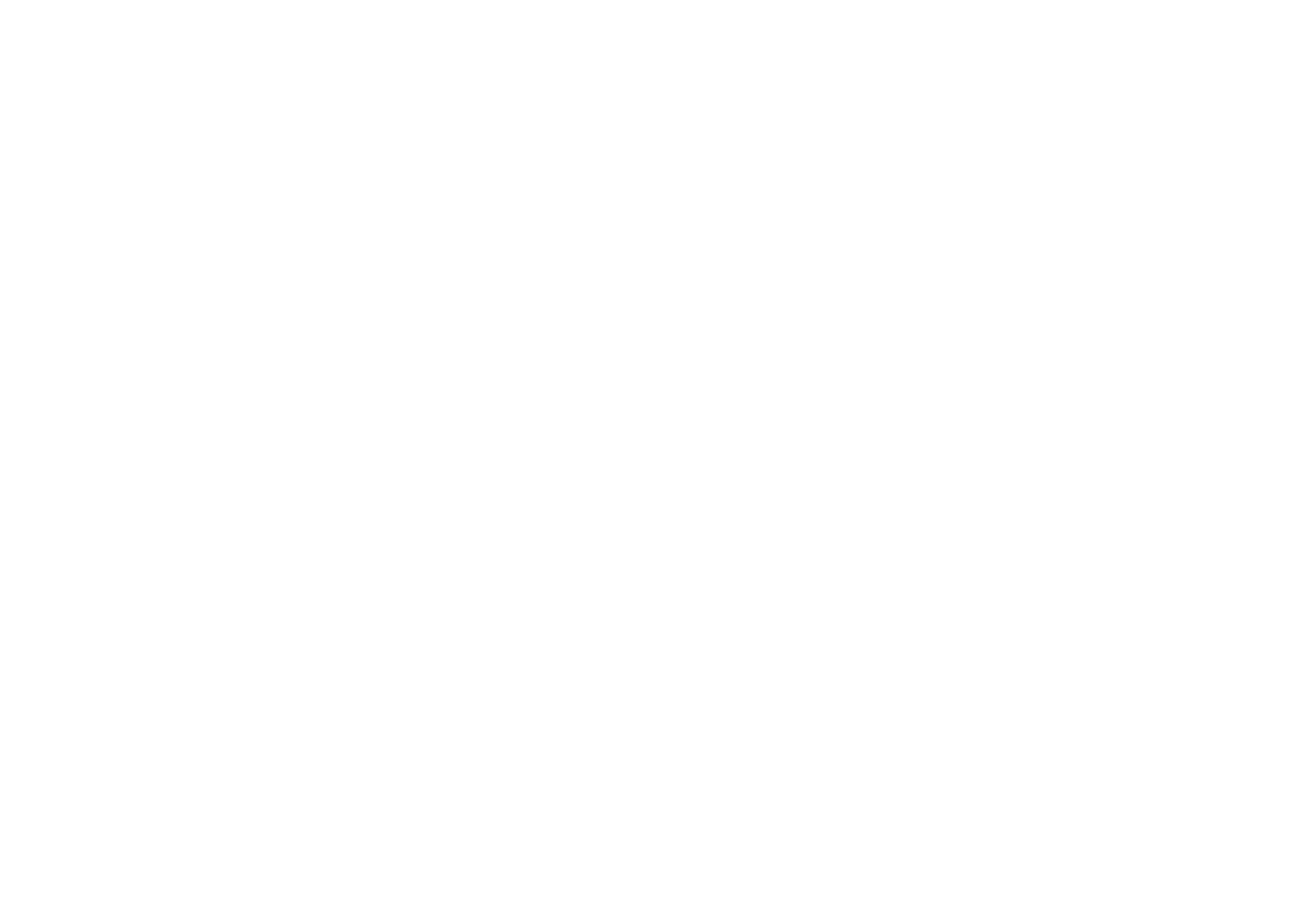
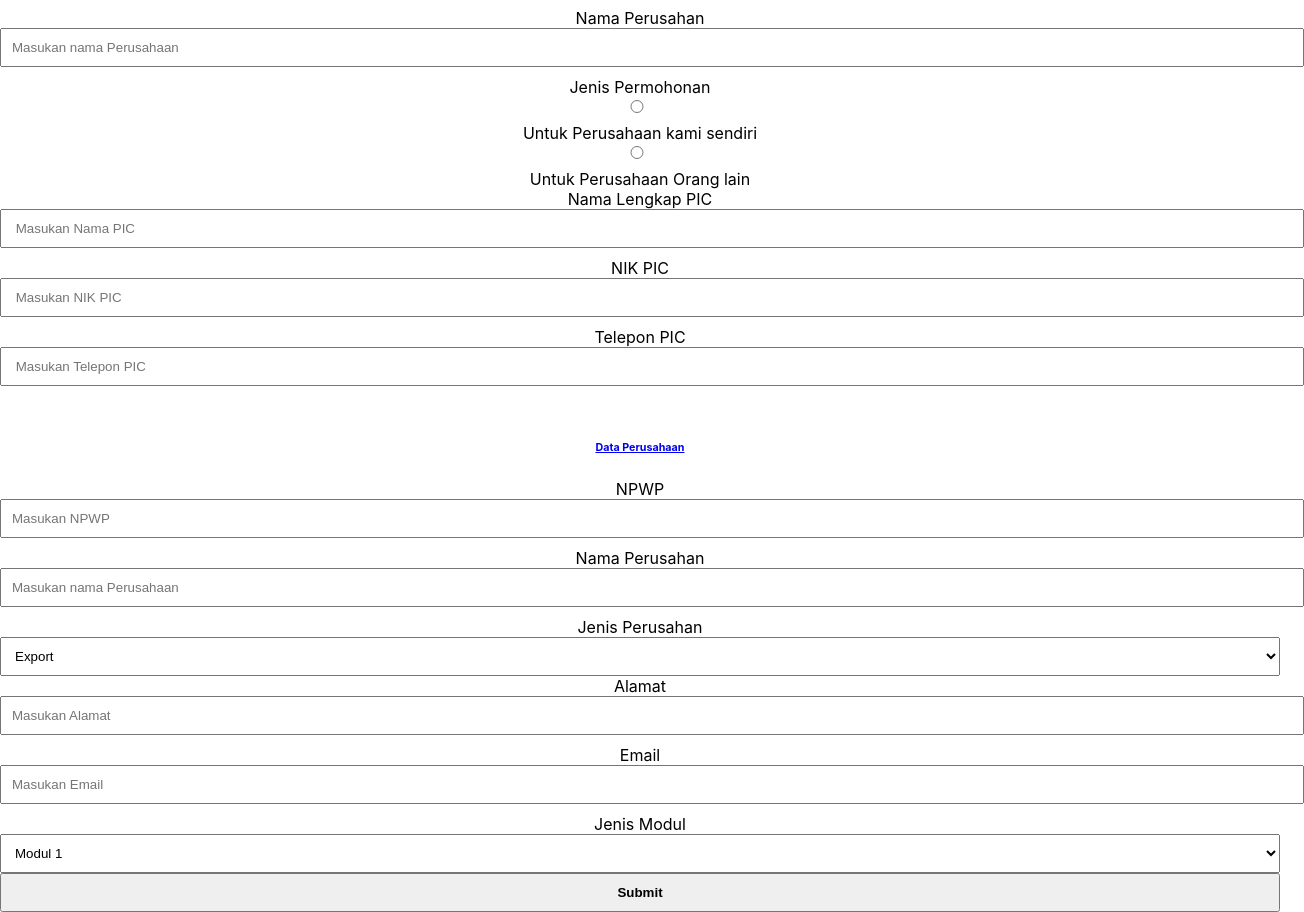
Before and after one commit to nurholismajid/frontendtomang, a React (Create React App) app: page /pengajuan in a window 1280 px wide. Shown: the part 491-1403 px from the top of the page, 1304 px wide, since content can reach past the window. Before the commit the page ends 800 px from the top, so only its background shows below. Built offline with nearby package versions, Linux system fonts and the light colour scheme; no server answers; the HTML template or start-up script is replaced by a standard one.

Commit message:
Update form

```diff
--- a/src/component/Page/Data layanan/datalayanan.jsx
+++ b/src/component/Page/Data layanan/datalayanan.jsx
@@ -25,6 +25,10 @@
         })
     }
 
+    handelform(data){
+      localStorage.setItem('titleform', data);
+    }
+
     handelPersyaratan(data){
         this.setState({ persyaratans:data });
     }
@@ -43,7 +47,7 @@
                         namalayanan : layanan.NamaLayanan,
                         janjilayanan : layanan.JanjiLayanan,
                         persyaratan : <button onClick={()=>this.handelPersyaratan(layanan.Persyaratan)} type="button" class="btn btn-primary" data-toggle="modal" data-target="#popuppersyaratan">Persyaratan</button>,
-                        permohonan : <Link to="/pengajuan" className="btn btn-success">Pengjuan</Link>,
+                        permohonan : <Link onClick={()=>this.handelform(layanan.NamaLayanan)} to="/pengajuan" className="btn btn-success">Pengjuan</Link>,
                      } )
                     })
 
--- a/src/component/Page/Home/Home.jsx
+++ b/src/component/Page/Home/Home.jsx
@@ -10,7 +10,7 @@
 
          const loopbanner = banners.map(banner=>{
             return(
-            <div key={banner.id} className="col col-md-4">
+            <div key={banner.id} className="col col-md-4 col-sm-6">
                         <div className="card-img">
                             <a href={banner.Link}>
                                 <img src={baseurl+banner.Image.url} width="100%" alt="" />
--- a/src/component/Page/Pengajuan/pengajuan.jsx
+++ b/src/component/Page/Pengajuan/pengajuan.jsx
@@ -4,7 +4,99 @@
     render() {
         return (
             <div>
-                <h1>Pengajuan</h1>
+                <h1>Formulir pengajuan {localStorage.getItem('titleform')}</h1>
+                <br></br>
+                <div className="row">
+                <div className="card shadow mb-12 search">
+                                <a href="#collapseCardExample1" className="d-block card-header py-3" data-toggle="collapse" role="button" aria-expanded="true" aria-controls="collapseCardExample" style={{background:"rgb(52 91 204)"}}>
+                                    <h6 className="m-0 font-weight-bold text-white">Data Pemohon</h6>
+                                </a>
+                                <div className="collapse show" id="collapseCardExample1">
+                                    <div className="card-body">
+                                        <div className="row">
+                                            <div className="col col-6">
+                                                <label htmlFor="npwpperusahaan" style={{textAlign:"Left",width:"100%"}}>NPWP Perusahaan Atau Pribadi</label>
+                                                <input type="text" style={{textAlign:"Left",width:"100%"}} id="npwpperusahaan" placeholder="Masukan NPWP Perusahaan" />
+                                                <label htmlFor="namaerusahaan" style={{textAlign:"Left",width:"100%"}}>Nama Perusahan</label>
+                                                <input type="text" style={{textAlign:"Left",width:"100%"}} id="namaperusahaan" placeholder="Masukan nama Perusahaan" />
+                                                <label htmlFor="jenispermohonan" style={{textAlign:"Left",width:"100%"}}>Jenis Permohonan</label>
+                                                <div className="row">
+                                                    <div className="col col-1">
+                                                    <input type="radio" style={{textAlign:"Left",width:"100%",float:"right"}} id="jenispermohonan1" name="jenispermohonan" value="Perusahaan Pribadi" />
+
+                                                    </div>
+                                                    <div className="col col-11">
+                                                    <label htmlFor="jenispermohonan1" style={{textAlign:"Left",width:"100%"}}>
+
+Untuk Perusahaan kami sendiri
+</label>
+                                                    </div>
+                                                </div>
+                                                <div className="row">
+                                                    <div className="col col-1">
+                                                    <input type="radio" style={{textAlign:"Left",width:"100%",float:"right"}} id="jenispermohonan2" name="jenispermohonan" value="Mitra Perusahan" />
+
+                                                    </div>
+                                                    <div className="col col-11">
+                                                    <label htmlFor="jenispermohonan2" style={{textAlign:"Left",width:"100%"}}>
+
+Untuk Perusahaan Orang lain
+</label>
+                                                    </div>
+                                                </div>
+
+                                            </div>
+                                            <div className="col col-6">
+                                            <label htmlFor="namaPic" style={{textAlign:"Left",width:"100%"}}>Nama Lengkap PIC</label>
+                                                <input type="text" style={{textAlign:"Left",width:"100%"}} id="namaPic" placeholder=" Masukan Nama PIC" />
+                                            <label htmlFor="NIKPic" style={{textAlign:"Left",width:"100%"}}>NIK PIC</label>
+                                                <input type="text" style={{textAlign:"Left",width:"100%"}} id="NIKPic" placeholder=" Masukan NIK PIC" />
+                                                <label htmlFor="TeleponPic" style={{textAlign:"Left",width:"100%"}}>Telepon PIC</label>
+                                                <input type="text" style={{textAlign:"Left",width:"100%"}} id="TeleponPic" placeholder=" Masukan Telepon PIC" />
+
+                                            </div>
+                                        </div>
+
+                                    </div>
+                                </div>
+                               <br />
+                                <a href="#collapseCardExample" className="d-block card-header py-3" data-toggle="collapse" role="button" aria-expanded="true" aria-controls="collapseCardExample" style={{background:"rgb(52 91 204)"}}>
+                                    <h6 className="m-0 font-weight-bold text-white">Data Perusahaan</h6>
+                                </a>
+                                <div className="collapse show" id="collapseCardExample">
+                                    <div className="card-body">
+                                        <div className="row">
+                                            <div className="col col-6">
+                                                <label htmlFor="npwp" style={{textAlign:"Left",width:"100%"}}>NPWP </label>
+                                                <input type="text" style={{textAlign:"Left",width:"100%"}} id="npwp" placeholder="Masukan NPWP" />
+                                                <label htmlFor="nampaerusahaan2" style={{textAlign:"Left",width:"100%"}}>Nama Perusahan</label>
+                                                <input type="text" style={{textAlign:"Left",width:"100%"}} id="nampaerusahaan2" placeholder="Masukan nama Perusahaan" />
+                                                <label htmlFor="jenisperusahan" style={{textAlign:"Left",width:"100%"}}>Jenis Perusahan</label>
+                                                <select style={{padding:"10px",width:"100%"}} name="" id="jenisperusahan">
+                                                    <option value="Export">Export</option>
+                                                    <option value="Import">Import</option>
+                                                </select>
+                                            </div>
+                                            <div className="col col-6">
+                                            <label htmlFor="Alamat" style={{textAlign:"Left",width:"100%"}}>Alamat </label>
+                                                <input type="text" style={{textAlign:"Left",width:"100%"}} id="Alamat" placeholder="Masukan Alamat" />
+                                                <label htmlFor="emailperusahan" style={{textAlign:"Left",width:"100%"}}>Email</label>
+                                                <input type="Email" style={{textAlign:"Left",width:"100%"}} id="emailperusahan" placeholder="Masukan Email" />
+                                                <label htmlFor="Modul" style={{textAlign:"Left",width:"100%"}}>Jenis Modul</label>
+                                                <select style={{padding:"10px",width:"100%"}} name="" id="Modul">
+                                                    <option value="Modul 1">Modul 1</option>
+                                                    <option value="Modul 2">Modul 2</option>
+                                                </select>
+                                            </div>
+                                        </div>
+
+                                    </div>
+                                </div>
+
+                            </div>
+
+                            <button style={{width:"100%", padding:"10px", fontWeight:"600"}} className="btn-primary">Submit</button>
+            </div>
             </div>
         );
     }
--- a/src/component/sidebar/sidebar.jsx
+++ b/src/component/sidebar/sidebar.jsx
@@ -53,7 +53,7 @@
             </li>
 
             <li className="nav-item">
-                <Link className="nav-link" to="/pengajuan">
+                <Link className="nav-link" to="/datalayanan">
                 <i className="fas fa-fw fa-edit"></i>
                     <span>Pengajuan</span></Link>
             </li>
```
